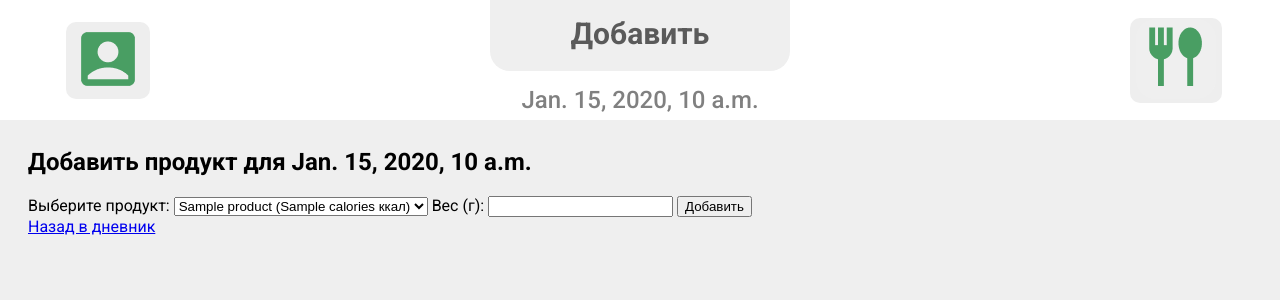
After one commit to Kyryaga/BJU, a Django app: template bju/diary/templates/diary/add_product.html in a window 1280 px wide. The commit adds this page. Shown: the top 300 px of the page. Run offline with Django 3.2, Linux system fonts and the light colour scheme; the template is opened without the code that fills it: most values are stand-ins (such as "Sample title", 1, 10 or a date in 2020).

Commit message:
added base functionality for add product and delete empty diaries(in index)

```diff
--- /dev/null
+++ b/bju/diary/templates/diary/add_product.html
@@ -0,0 +1,61 @@
+<!DOCTYPE html>
+{% load static %}
+<html lang="en">
+  <head>
+    <meta charset="UTF-8" />
+    <meta name="viewport" content="width=device-width, initial-scale=1.0" />
+    <title>Add Product</title>
+    <link rel="stylesheet" href="{% static 'css/general.css' %}" />
+    <link rel="stylesheet" href="{% static 'css/header.css' %}" />
+
+    <link rel="preconnect" href="https://fonts.googleapis.com" />
+    <link rel="preconnect" href="https://fonts.gstatic.com" crossorigin />
+    <link
+      href="https://fonts.googleapis.com/css2?family=Roboto:ital,wght@0,100;0,300;0,400;0,500;0,700;0,900;1,100;1,300;1,400;1,500;1,700;1,900&display=swap"
+      rel="stylesheet"
+    />
+  </head>
+  <body>
+    <div class="header">
+      <div class="profile-btn-box">
+        <button class="profile-btn">
+          <a href="{% url 'diary:profile' %}"
+            ><img src="{% static 'images/account_box.png' %}" alt=""
+          /></a>
+        </button>
+      </div>
+      <div class="page-header-box">
+        <div class="page-header-title">Добавить</div>
+        <div class="page-header-subtitle">{{ date }}</div>
+      </div>
+      <div class="diary-btn-box">
+        <button class="diary-btn">
+          <a href="{% url 'diary:index' %}"
+            ><img src="{% static 'images/diary.png' %}" alt=""
+          /></a>
+        </button>
+      </div>
+    </div>
+
+    <h2>Добавить продукт для {{ date }}</h2>
+
+    <form method="post">
+      {% csrf_token %}
+      <label for="product">Выберите продукт:</label>
+      <select name="product_id" id="product" required>
+        {% for product in products %}
+        <option value="{{ product.id }}">
+          {{ product.name }} ({{ product.calories }} ккал)
+        </option>
+        {% endfor %}
+      </select>
+
+      <label for="weight">Вес (г):</label>
+      <input type="number" name="weight" id="weight" min="1" required />
+
+      <button type="submit">Добавить</button>
+    </form>
+
+    <a href="{% url 'diary:index' %}?date={{ date }}">Назад в дневник</a>
+  </body>
+</html>
--- a/bju/diary/templates/diary/diary.html
+++ b/bju/diary/templates/diary/diary.html
@@ -88,7 +88,9 @@
 
         <div class="products-print-block">
           <div class="add-product-container">
-            <a href="#"><img src="{% static 'images/add.png' %}" alt="" /></a>
+            <a href="{% url 'diary:add_product' %}?date={{ form.date.value }}">
+              <img src="{% static 'images/add.png' %}" alt="Добавить продукт" />
+            </a>
           </div>
           <!-- Отображение продуктов -->
           {% if products %} {% for entry in products %}
--- a/bju/diary/urls.py
+++ b/bju/diary/urls.py
@@ -10,4 +10,5 @@ urlpatterns = [
     path('profile/', views.profile, name='profile'),
     path('logout/', views.logout, name='logout'),
     path('product_edit/<int:entry_id>/', views.product_edit, name='product_edit'),
+    path('add_product/', views.add_product, name='add_product'),
 ]
```
Also changed, not shown: bju/diary/views.py (+52 -8 lines).
